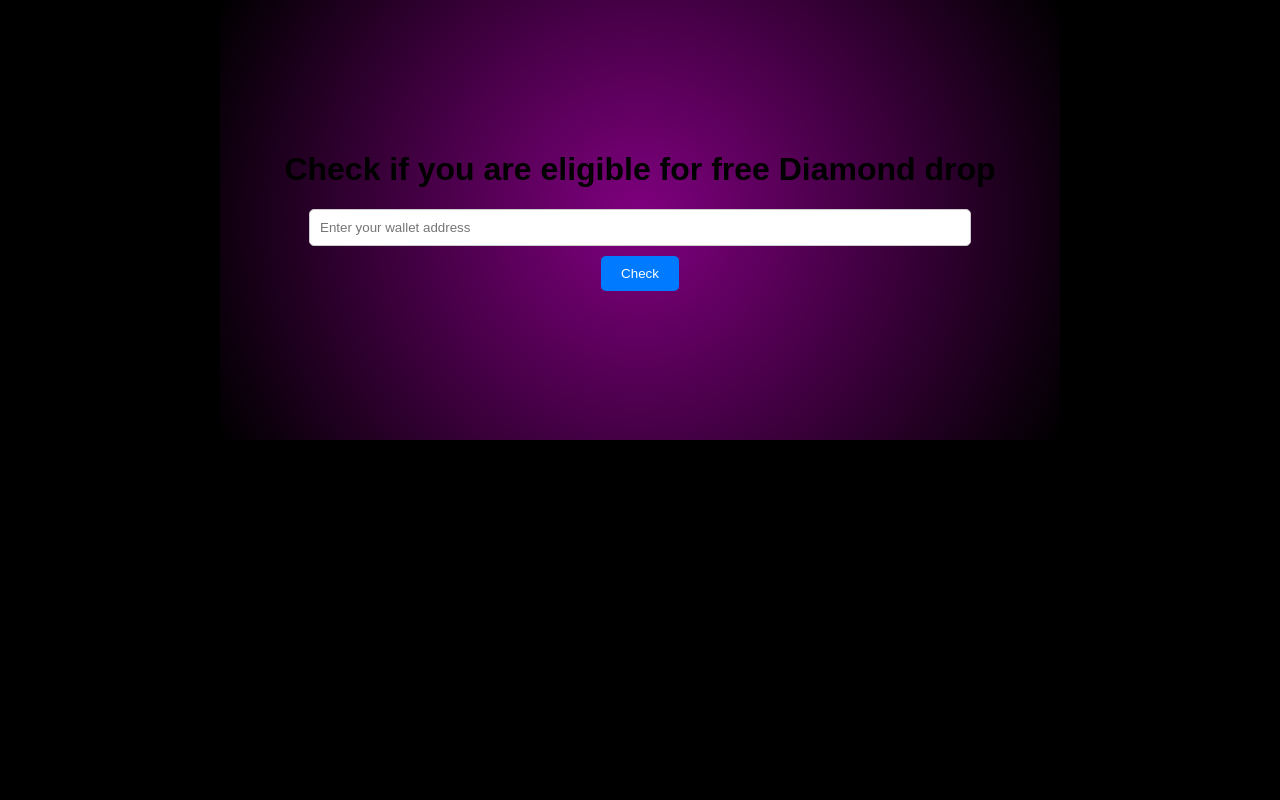
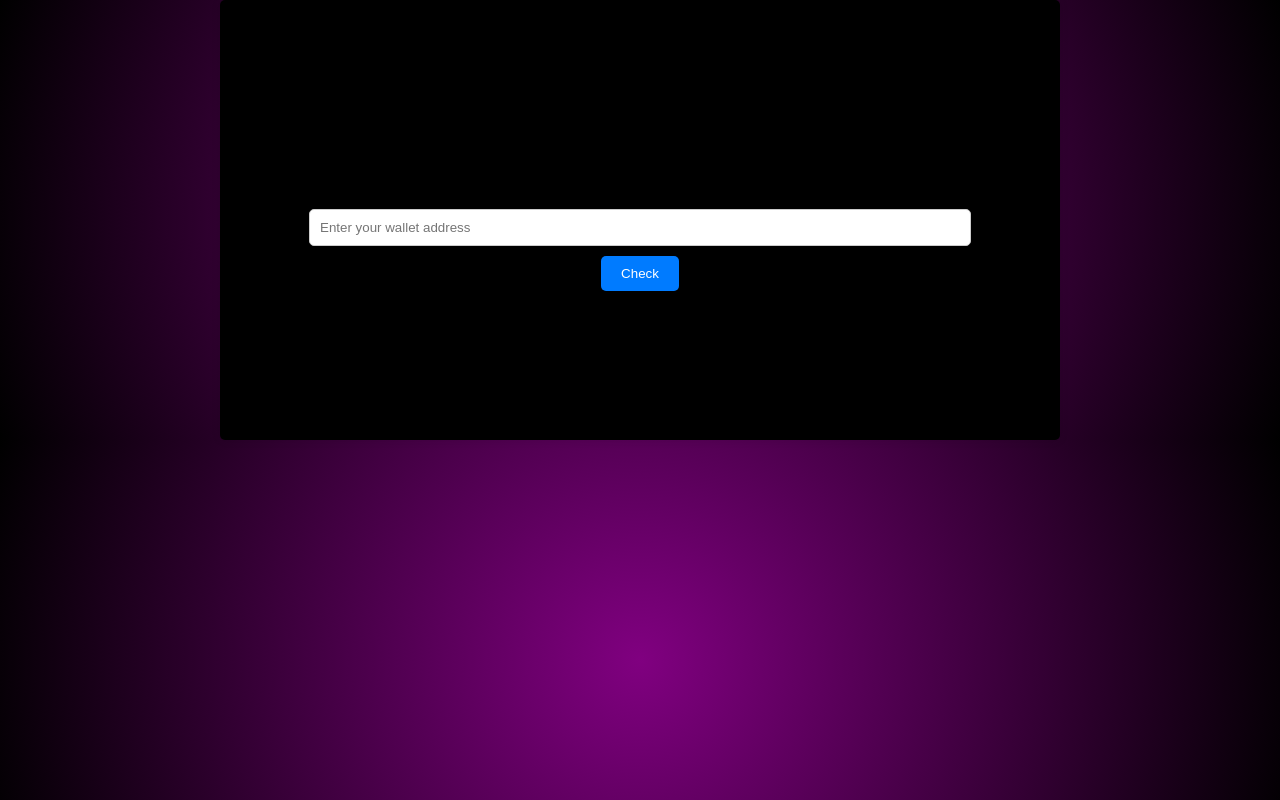
Before and after one commit to tickerdiamonds/checker, a plain HTML site: page index.html in a window 1280 px wide. Drawn offline with Linux system fonts and the light colour scheme.

Commit message:
Update style.css

```diff
--- a/style.css
+++ b/style.css
@@ -1,6 +1,7 @@
 body {
     font-family: Arial, sans-serif;
-    background-color: #000000;
+    font-color: white;
+    background-image: radial-gradient(circle, purple, black);
     margin: 0;
     padding: 0;
 }
@@ -14,7 +15,7 @@ body {
     max-width: 800px;
     margin: 0 auto;
     padding: 20px;
-    background-image: radial-gradient(circle, purple, black);
+    background-color: #000000;
     border-radius: 5px;
     box-shadow: 0 0 10px rgba(0, 0, 0, 0.1);
 }
```
